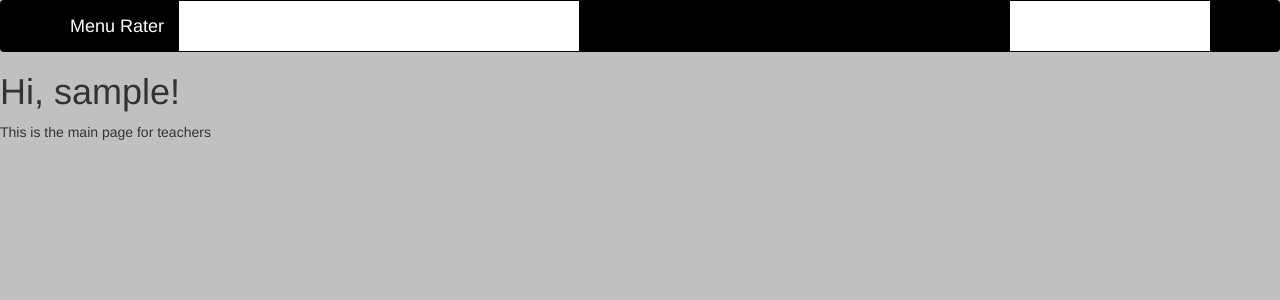
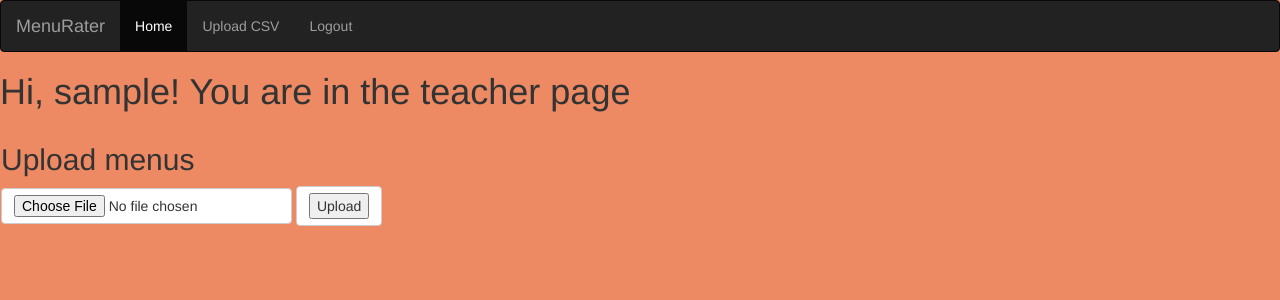
Before and after one commit to RBhuyan/FlaskAppAWS, a Flask app: page /teacher in a window 1280 px wide. Shown: the top 300 px of the page. Run offline with Flask 2, Linux system fonts and the light colour scheme; the visitor is signed in with stand-in values (Sample User, id 1); data comes from the database, SQL or seed files in the repository; both versions use the stored data as it was after the commit; some libraries are stand-ins or nearby versions.

Commit message:
Included new Menu functionality
Included new Menu functionality

```diff
--- a/application/models.py
+++ b/application/models.py
@@ -35,4 +35,4 @@ class Menu(db.Model):
 
 
     def __repr__(self):
-        return '<Menu {}>'.format(self.body)
+        return '<Menu {}>'.format(self.filename)
--- a/application/routes.py
+++ b/application/routes.py
@@ -1,42 +1,48 @@
-from flask import render_template, flash, redirect, url_for, request
+from flask import render_template, flash, redirect, url_for, request, send_file
 from flask_login import login_user, logout_user, current_user, login_required
 from werkzeug.urls import url_parse
+from werkzeug.utils import secure_filename
 from application import app, db, bootstrap
 from application.forms import LoginForm
-from application.models import User
+from application.models import User, Menu
 import io
 import os
 import csv
+import zipfile
+import shutil
+import jinja2
 
-basedir = os.path.abspath(os.path.dirname(__file__))
-UPLOAD_FOLDER = os.path.join(basedir, '/csvUpload')
-ALLOWED_EXTENSIONS = set(['.csv'])
+#basedir = app.root_path
+#HTMLfiles = '/HTMLfiles'
+#UPLOAD_FOLDER = os.path.join(basedir, HTMLfiles)
+#ALLOWED_EXTENSIONS = set(['.csv'])
+UPLOAD_FOLDER = 'HTMLfiles/'
+UPLOAD_FOLDER2 = 'HTMLfiles/MenuFiles/'
+ALLOWED_EXTENSIONS = set(['txt', 'pdf', 'png', 'jpg', 'jpeg', 'gif', 'zip'])
 
 
 @app.route('/')
 @app.route('/index')
 @login_required
 def index():
-    menus = [
-        {
-            'body': 'Filename 1'
-        },
-        {
-            'body': 'Filename 2'
-        }
-    ]
-    return render_template('index.html', title='Home', posts=menus)
-
-@app.route('/teacher')
-@login_required
-def teacher():
-    return render_template('teacher.html')
+    if (current_user.role == "teacher"):
+        return redirect(url_for('teacher'))
+    files = Menu.query.all()
+    menuNames = []
+    for file in files:
+        totalName = "/HTMLfiles/" + file.filename
+        menuNames.append(file)
+        #menuNames.append(totalName)
+    #files = db.session.query(Menu).query.all()
+    if len(files) > 0:
+        return render_template('index.html', title='Home', filenames=menuNames, bool='true')
+    return render_template('index.html', title='Home')
 
 
 @app.route('/login', methods=['GET', 'POST'])
 def login():
     if current_user.is_authenticated:
-        return redirect(url_for('index'))
+            return redirect(url_for('index'))
     form = LoginForm()
     if form.validate_on_submit():
         user = User.query.filter_by(username=form.username.data).first()
@@ -47,14 +53,10 @@ def login():
         next_page = request.args.get('next')
         #if not next_page or url_parse(next_page).netloc != '':
         if user.role == "student":
-            print("THINKS IT'S A STUDENT")
             next_page = url_for('index')
         if user.role == "teacher":
-            print("THINKS IT'S A TEACHER")
             next_page = url_for('teacher')
-        print("FAILED LAST IF CONDITION")
         return redirect(next_page)
-    print("FORM DID NOT VALIDATE")
     return render_template('login.html', title='Sign In', form=form)
 
 
@@ -83,19 +85,41 @@ def upload():
             for u in listOfUsers:
                 db.session.add(u)
             db.session.commit()
+            flash("Database sucessfully created")
         return render_template('upload.html', users=listOfUsers)
     return render_template('upload.html')
 
+def allowed_file(filename):
+    return '.' in filename and \
+           filename.rsplit('.', 1)[1].lower() in ALLOWED_EXTENSIONS
 
 
-'''
-@app.route('/register', methods=['GET', 'POST'])
-def register():
-        user = User(username=form.username.data, role=form.roleType.data)
-        user.set_password(form.password.data)
-        db.session.add(user)
-        db.session.commit()
-        flash('Congratulations, you are now a registered user!')
-        return redirect(url_for('login'))
-    return render_template('register.html', title='Register', form=form)
-'''
+@app.route('/teacher', methods=['GET', 'POST'])
+@login_required
+def teacher():
+    if (current_user.role == "student"):
+        return redirect(url_for('index'))
+    if request.method == 'POST':
+        file = request.files['ZippedHTML']
+        if file.filename == '':
+            print ("No such file exists")
+            return redirect(url_for('teacher'))
+        if file and allowed_file(file.filename):
+            #First we want to clean the HTMLFiles and ZippedFile directories
+            shutil.rmtree('ZippedFile/')
+            shutil.rmtree('application/templates/HTMLfiles/')
+            db.session.query(Menu).delete()
+            os.makedirs('ZippedFile/')
+            os.makedirs('application/templates/HTMLfiles/')
+            filename = secure_filename(file.filename)
+            file.save(os.path.join(app.config['UPLOAD_FOLDER'], filename))      #Saves the zip file into /HTMLfiles
+            files_zip = zipfile.ZipFile(os.path.join(app.config['UPLOAD_FOLDER'], filename))
+            filenameList = files_zip.namelist()
+            for fName in filenameList:
+                print(fName)
+                menu = Menu(filename = fName)
+                db.session.add(menu)
+            db.session.commit()
+            files_zip.extractall(app.config['UPLOAD_FOLDER2'])
+            return render_template('teacher.html', bool='true') #Display the message that file transfer was successful
+    return render_template('teacher.html')
--- a/application/static/general.css
+++ /dev/null
@@ -1,23 +0,0 @@
-body {
-    background-color: #C0C0C0;
-}
-
-li a {
-    display: block;
-    color: #FFFFFF;
-    padding: 8px 16px;
-    text-decoration: none;
-}
-
-li a:hover {
-    background-color: #555;
-    color: white;
-}
-
-ul {
-    list-style-type: none;
-    margin: 0;
-    padding: 0;
-    width: 200px;
-    background-color: #FFFFFF;
-}
--- /dev/null
+++ b/application/templates/HTMLfiles/Menu3.html
@@ -0,0 +1,6 @@
+<ul>
+   <li>Morbi in sem quis dui placerat ornare. Pellentesque odio nisi, euismod in, pharetra a, ultricies in, diam. Sed arcu. Cras consequat.</li>
+   <li>Praesent dapibus, neque id cursus faucibus, tortor neque egestas augue, eu vulputate magna eros eu erat. Aliquam erat volutpat. Nam dui mi, tincidunt quis, accumsan porttitor, facilisis luctus, metus.</li>
+   <li>Phasellus ultrices nulla quis nibh. Quisque a lectus. Donec consectetuer ligula vulputate sem tristique cursus. Nam nulla quam, gravida non, commodo a, sodales sit amet, nisi.</li>
+   <li>Pellentesque fermentum dolor. Aliquam quam lectus, facilisis auctor, ultrices ut, elementum vulputate, nunc.</li>
+</ul>
--- a/application/templates/base.html
+++ b/application/templates/base.html
@@ -3,7 +3,7 @@
 {% block styles %}
 {{super()}}
 <link rel="stylesheet"
-      href="{{url_for('.static', filename='general.css')}}">
+      href="{{url_for('.static', filename='/static/css/general.css')}}">
 {% endblock %}
 
 {% block title %}
@@ -15,32 +15,23 @@
 {% endblock %}
 
 {% block navbar %}
-    <nav class="navbar navbar-light" style="background-color: #000;">
-        <div class="container">
+    <nav class="navbar navbar-inverse">
+      <div class="container-fluid">
         <div class="navbar-header">
-                <button type="button" class="navbar-toggle collapsed" data-toggle="collapse">
-                    <span class="sr-only">Toggle navigation</span>
-                    <span class="icon-bar"></span>
-                    <span class="icon-bar"></span>
-                    <span class="icon-bar"></span>
-                </button>
-                <a class="navbar-brand" href="{{ url_for('index') }}" style="color: white;">Menu Rater</a>
+          <a class="navbar-brand" href="{{ url_for('index') }}">MenuRater</a>
         </div>
-            <div class="collapse navbar-collapse" id="bs-example-navbar-collapse-1">
         <ul class="nav navbar-nav">
-                    <li><a href="{{ url_for('index') }}" style="color: white;">Home</a></li>
-                </ul>
-                <ul class="nav navbar-nav navbar-right">
+          <li class="active"><a href="{{ url_for('index') }}">Home</a></li>
+          <li><a href="{{ url_for('upload')  }}">Upload CSV</a></li>
             {% if current_user.is_anonymous %}
-                    <li><a href="{{ url_for('login') }}" style="color: white;">Login</a></li>
+                <li><a href="{{ url_for('login') }}">Login</a></li>
             {% else %}
-                    <li><a href="{{ url_for('logout') }}" style="color: white;">Logout</a></li>
+                <li><a href="{{ url_for('logout') }}">Logout</a></li>
             {% endif %}
         </ul>
-                <ul class="nav navbar-nav">
-                    <li><a href="{{ url_for('upload')  }}" style="color: white;">Upload CSV </a></li>
-                </ul>
-            </div>
       </div>
     </nav>
+
+
+<body style="background-color:#ed8a63;">
 {% endblock %}
--- a/application/templates/teacher.html
+++ b/application/templates/teacher.html
@@ -1,6 +1,21 @@
 {% extends "base.html" %}
 
 {% block content %}
-    <h1>Hi, {{ current_user.username }}!</h1>
-    <p>This is the main page for teachers</p>
+    <h1>Hi, {{ current_user.username }}! You are in the teacher page</h1>
+
+    <nav class="navbar navbar-light bg-light">
+    <h2>Upload menus</h2>
+        <form method=post enctype=multipart/form-data>
+        <label class="btn btn-default">
+        <input type=file name=ZippedHTML>
+        </label>
+        <label class="btn btn-default">
+            <input type=submit value=Upload>
+        </label>
+    </form>
+
+        {% if bool %}
+        <p>File successfully uploaded</p>
+        {% endif %}
+</nav>
 {% endblock %}
--- a/application/templates/upload.html
+++ b/application/templates/upload.html
@@ -2,7 +2,7 @@
 {% block content %}
 <div class="col-lg-4 col-lg-offset-4 col-md-6 col-md-offset-3 col-xs-12">
 <h1>CSV Users Upload</h1>
-
+<br>
 <div class="alert alert-warning" role="alert" style="align-content: center; width=100px;">
   Upload the CSV file containing the students/teachers here
 </div>
--- a/requirements.txt
+++ b/requirements.txt
@@ -12,6 +12,7 @@ Flask-Login==0.4.1
 Flask-Migrate==2.3.0
 Flask-SQLAlchemy==2.3.2
 Flask-WTF==0.14.2
+importlib-metadata==0.6
 itsdangerous==1.1.0
 Jinja2==2.10
 jmespath==0.9.3
@@ -19,6 +20,7 @@ Mako==1.0.7
 MarkupSafe==1.1.0
 numpy==1.15.4
 pandas==0.23.4
+path.py==11.5.0
 pathspec==0.5.5
 python-dateutil==2.7.5
 python-editor==1.0.3
```
Also changed, not shown: application/__init__.py (+10 -0 lines), application/templates/HTMLfiles/Menu1.html (added, +27 -0 lines), application/templates/HTMLfiles/Menu2.html (added, +12 -0 lines), application/templates/HTMLfiles/Menu4.html (added, +11 -0 lines), application/templates/index.html (+10 -0 lines), app.db, application/templates/static/css/general.css (added), 1 other file. Lines whose indentation alone changed are shown as unchanged.
